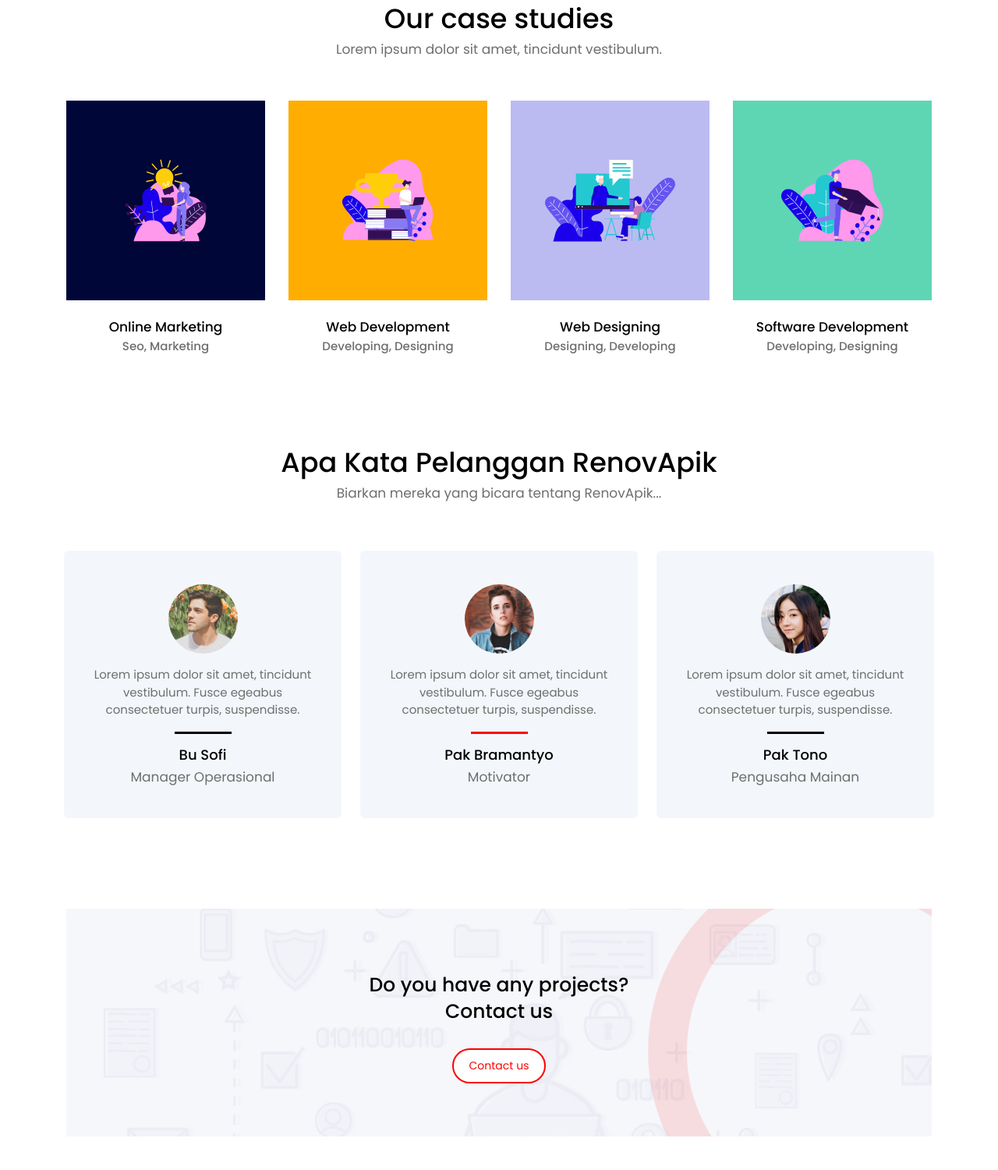
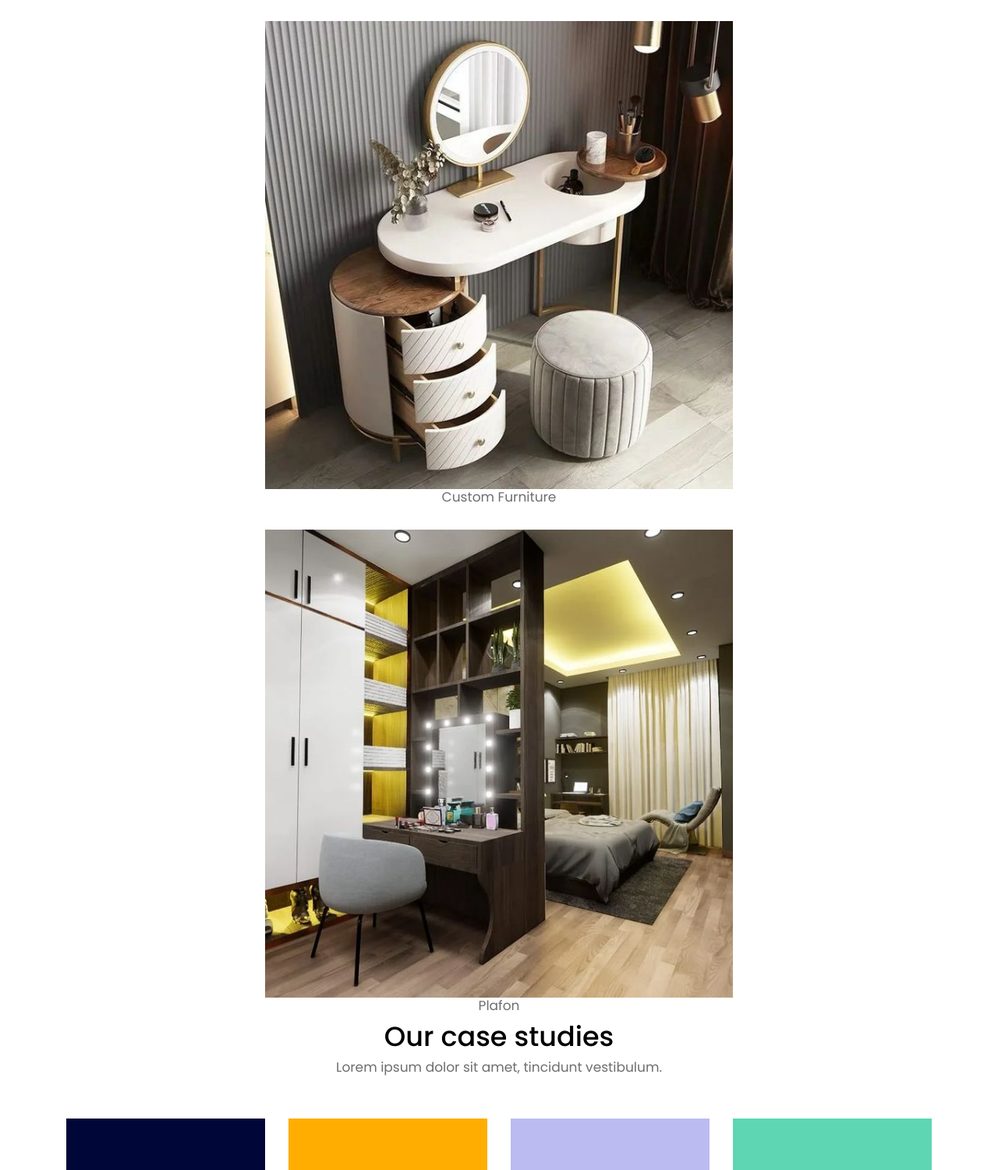
Before and after one commit to haloorderio/properti, a website: page index.html in a window 1280 px wide. Shown: the part 3144-4644 px from the top of the page at 78% size. Drawn offline with Linux system fonts and the light colour scheme.

Commit message:
Update index.html

```diff
--- a/index.html
+++ b/index.html
@@ -101,12 +101,22 @@
       </section>
 
       <section class="digital-marketing-service" id="digital-marketing-section">
-          <div class="row align-items-center">
+          <center>
             <h2>Portofolio</h2>
-          </div>
+          </center>
           <div data-aos="fade-right">
               <center><img src="images/kitchen-set-renovapik.jpg" alt="Kitchen Set RenovApik" class="img-fluid" width="600" height="100%" data-aos-delay="200"></center>
               <h6 class="section-subtitle text-muted text-center">Kitchen Set</h6>
+          </div>
+          <br>
+          <div data-aos="fade-left">
+              <center><img src="images/custom-furniture-renovapik.jpg" alt="Kitchen Set RenovApik" class="img-fluid" width="600" height="100%" data-aos-delay="200"></center>
+              <h6 class="section-subtitle text-muted text-center">Custom Furniture</h6>
+          </div>
+          <br>
+          <div data-aos="fade-right">
+              <center><img src="images/plafon-renovapik.jpg" alt="Kitchen Set RenovApik" class="img-fluid" width="600" height="100%" data-aos-delay="200"></center>
+              <h6 class="section-subtitle text-muted text-center">Plafon</h6>
           </div>
       </section>
 
```
